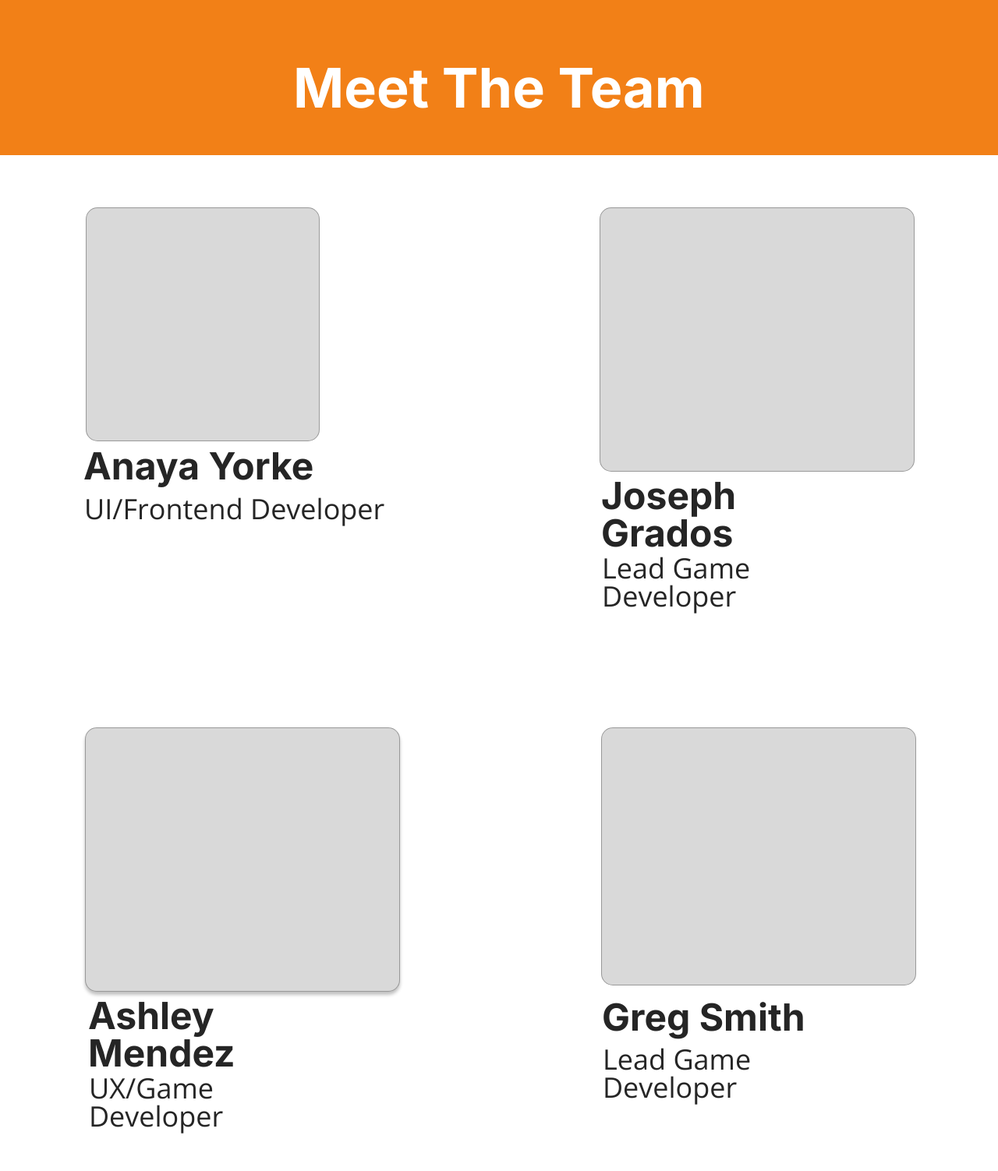
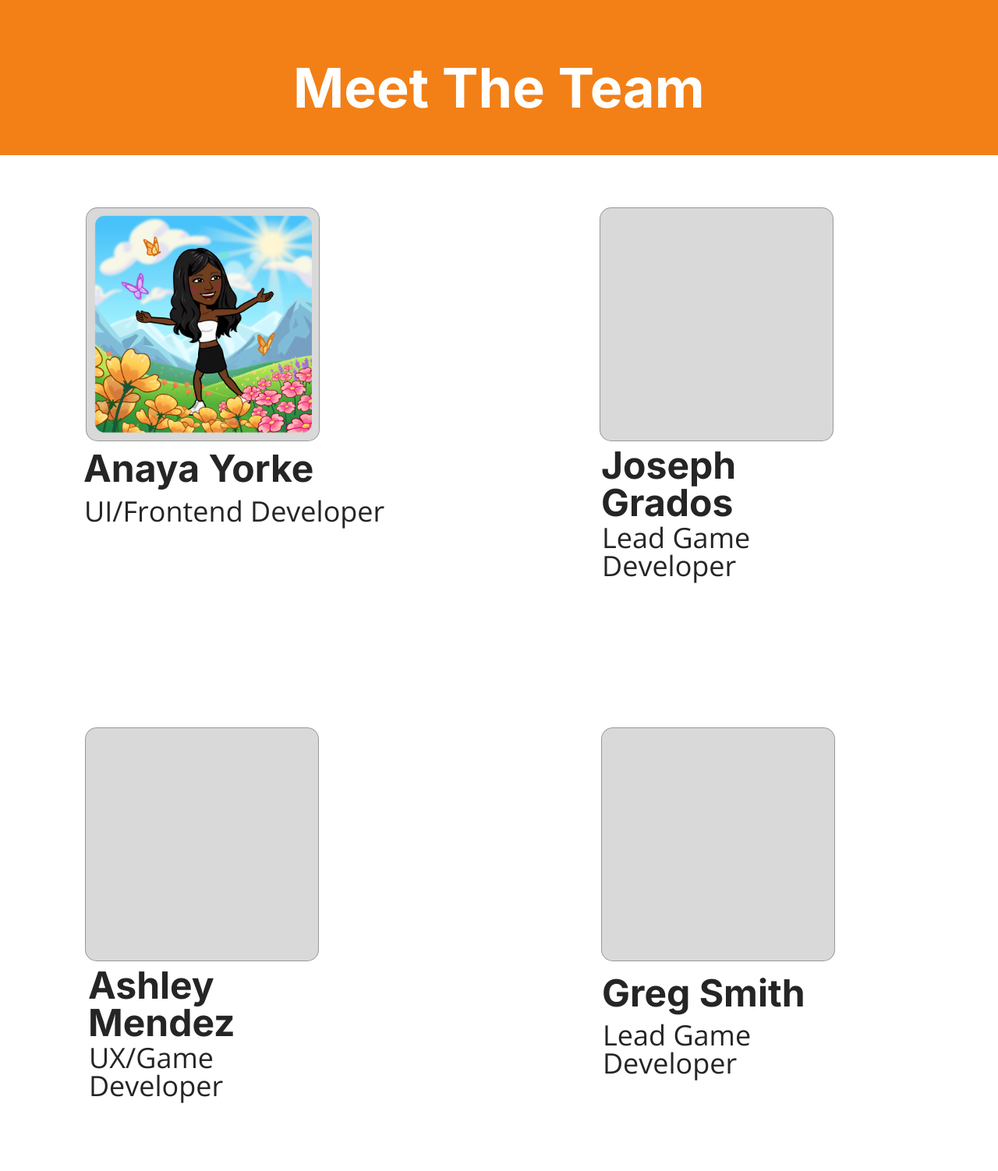
Before and after one commit to TAP-Project-Fall-2022/Slice-IT, a PHP site: page /team-page.html in a window 1280 px wide; the page is wider, and only the part inside the window is pictured. Shown: the part 83-1585 px from the top of that part at 78% size. Run offline with PHP 8.4, Linux system fonts and the light colour scheme; some libraries are stand-ins or nearby versions.

Commit message:
Add files via upload

```diff
--- a/Slice IT! Website/css/team-page.css
+++ b/Slice IT! Website/css/team-page.css
@@ -143,7 +143,7 @@
   width: 408px;
 }
 
-.team-page .rectangle-31 {
+.team-page .rectangle-31 img  {
   background-color: var(--alto);
   border: 1px solid;
   border-color: var(--black-2);
@@ -181,8 +181,8 @@
   border: 1px solid;
   border-color: var(--black-2);
   border-radius: 15px;
-  height: 339px;
-  width: 404px;
+  height: 300px;
+  width: 300px;
 }
 
 .team-page .lorem-ipsum-1 {
@@ -215,9 +215,8 @@
   border: 1px solid;
   border-color: var(--black-2);
   border-radius: 15px;
-  box-shadow: 0px 4px 4px #00000040;
-  height: 339px;
-  width: 404px;
+  height: 300px;
+  width: 300px;
 }
 
 .team-page .lorem-ipsum-2 {
@@ -241,8 +240,8 @@
   border: 1px solid;
   border-color: var(--black-2);
   border-radius: 15px;
-  height: 331px;
-  width: 404px;
+  height: 300px;
+  width: 300px;
 }
 
 .team-page .lorem-ipsum-3 {
--- a/Slice IT! Website/css/workshop-page.css
+++ b/Slice IT! Website/css/workshop-page.css
@@ -6,7 +6,7 @@
   border: 1px none;
   display: flex;
   flex-direction: column;
-  height: 2783px;
+  height: 1000px;
   overflow: hidden;
   padding: 1px 0;
   width: 1440px;
--- a/Slice IT! Website/shape-page.html
+++ b/Slice IT! Website/shape-page.html
@@ -7,7 +7,7 @@
   <link rel="apple-touch-icon" sizes="180x180" href="/apple-touch-icon.png">
   <link rel="icon" type="image/png" sizes="32x32" href="/favicon-32x32.png">
   <link rel="icon" type="image/png" sizes="16x16" href="/favicon-16x16.png">
-  <link rel="manifest" href="/site.webmanifest">
+
   <link rel="stylesheet" type="text/css" href="css/shape-page.css" />
   <link rel="stylesheet" type="text/css" href="css/styleguide.css" />
   <link rel="stylesheet" type="text/css" href="css/globals.css" />
--- a/Slice IT! Website/team-page.html
+++ b/Slice IT! Website/team-page.html
@@ -7,7 +7,7 @@
   <link rel="apple-touch-icon" sizes="180x180" href="/apple-touch-icon.png">
   <link rel="icon" type="image/png" sizes="32x32" href="/favicon-32x32.png">
   <link rel="icon" type="image/png" sizes="16x16" href="/favicon-16x16.png">
-  <link rel="manifest" href="/site.webmanifest">
+
   <link rel="stylesheet" type="text/css" href="css/team-page.css" />
   <link rel="stylesheet" type="text/css" href="css/styleguide.css" />
   <link rel="stylesheet" type="text/css" href="css/globals.css" />
@@ -52,14 +52,14 @@
       </div>
       <div class="group-container">
         <div class="group-1">
-          <div class="rectangle-31"></div>
+          <div class="rectangle-31"><img src="img/happy stroll in meadow.png"></div>
           <div class="lorem-ipsum inter-bold-shark-48px"><span class="inter-bold-shark-48px">Anaya Yorke</span></div>
           <div class="lead-programmer opensans-normal-shark-36px">
             <span class="opensans-normal-shark-36px">UI/Frontend Developer</span>
           </div>
         </div>
         <div class="group-1-1">
-          <div class="rectangle-31-1"></div>
+          <div class="rectangle-31-1"> </div>
           <div class="lorem-ipsum-1 inter-bold-shark-48px">
             <span class="inter-bold-shark-48px">Joseph Grados</span>
           </div>
```
Also changed, not shown: Slice IT! Website/css/landing-page.css (+6 -5 lines), Slice IT! Website/index.html (+11 -11 lines), Slice IT! Website/workshop-page.html (+6 -6 lines), Slice IT! Website/fav/android-chrome-192x192.png (added), Slice IT! Website/fav/android-chrome-512x512.png (added), Slice IT! Website/fav/apple-touch-icon.png (added), Slice IT! Website/fav/favicon-16x16.png (added), Slice IT! Website/fav/favicon-32x32.png (added), Slice IT! Website/fav/favicon.ico (added), Slice IT! Website/img/grin smile.png (added), Slice IT! Website/img/happy stroll in meadow.png (added), 2 other files.
